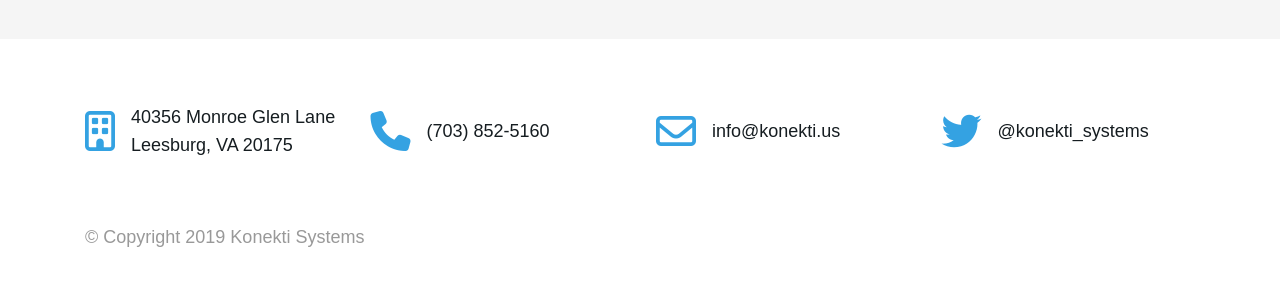
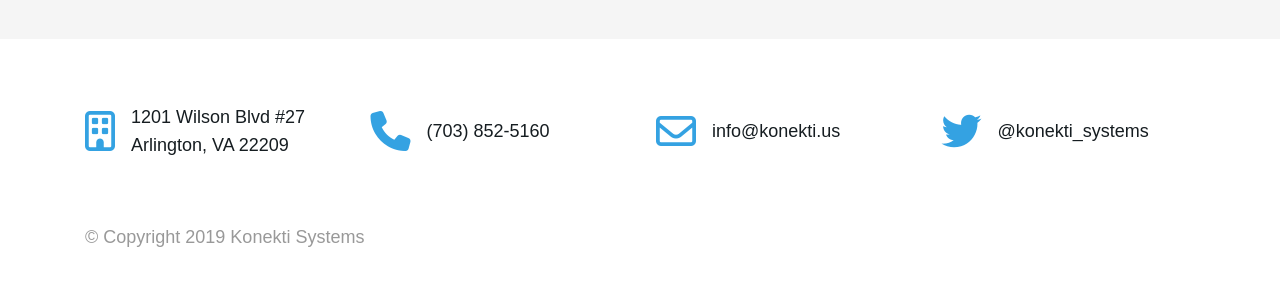
Before and after one commit to konekti/jeffbrl.github.io, a Jekyll site: the page built from _pages/index.md, in a window 1280 px wide and 900 px high, scrolled down 4296 px. Shown: the part 531-831 px from the top of the window. Built offline with Jekyll 4.4.1, drawn with Linux system fonts in a browser that asks for light colours; nearby versions of some CDN libraries.

Commit message:
Update physical address

```diff
--- a/_includes/sections/contact/addresses.html
+++ b/_includes/sections/contact/addresses.html
@@ -2,7 +2,7 @@
   <div class = 'grid-4 address pb-1 pt-3'>
     <div class = 'feature'>
       <i class = 'icon fa icon fa-building-o'></i>
-      <span>40356 Monroe Glen Lane <br> Leesburg, VA 20175</span>
+      <span>1201 Wilson Blvd #27<br> Arlington, VA 22209</span>
     </div>
     <a class = 'feature' href = 'tel:(703) 852-5160'>
       <i class = 'icon fa icon fa-phone'></i>
```
